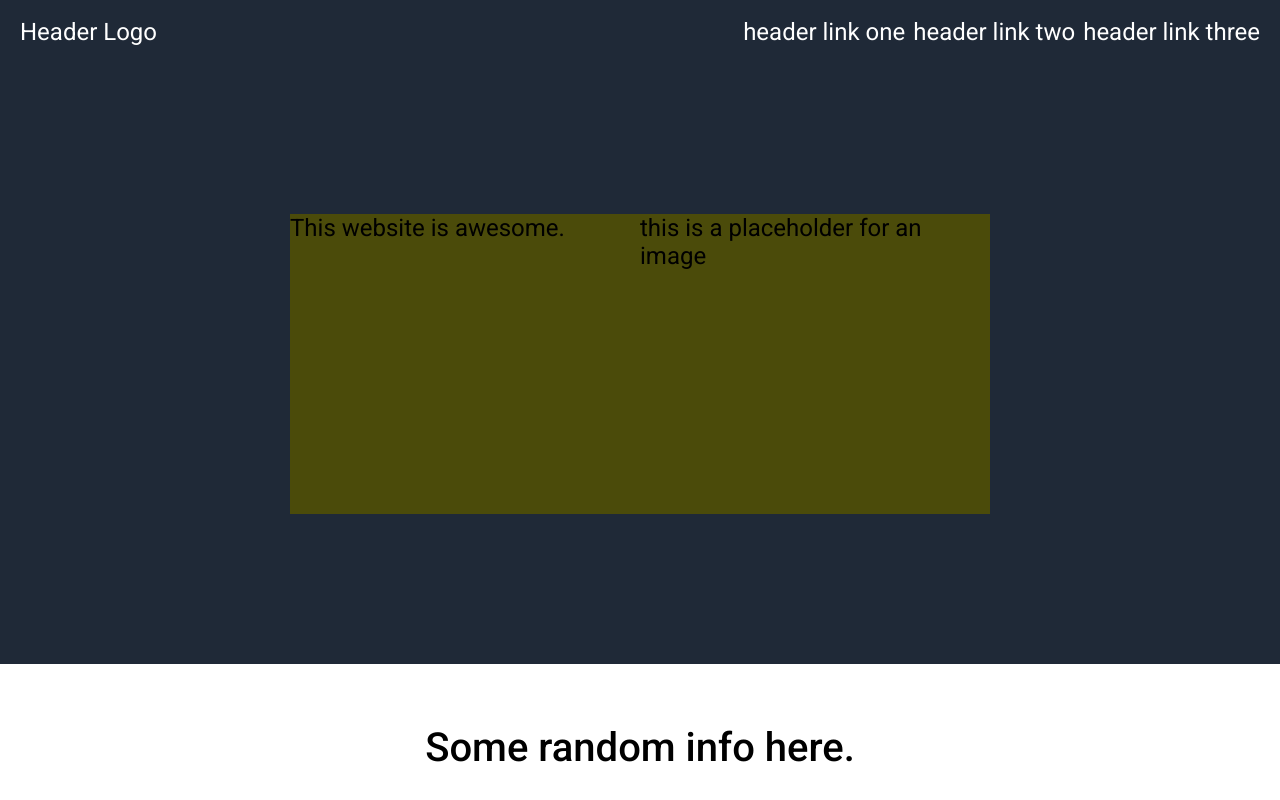
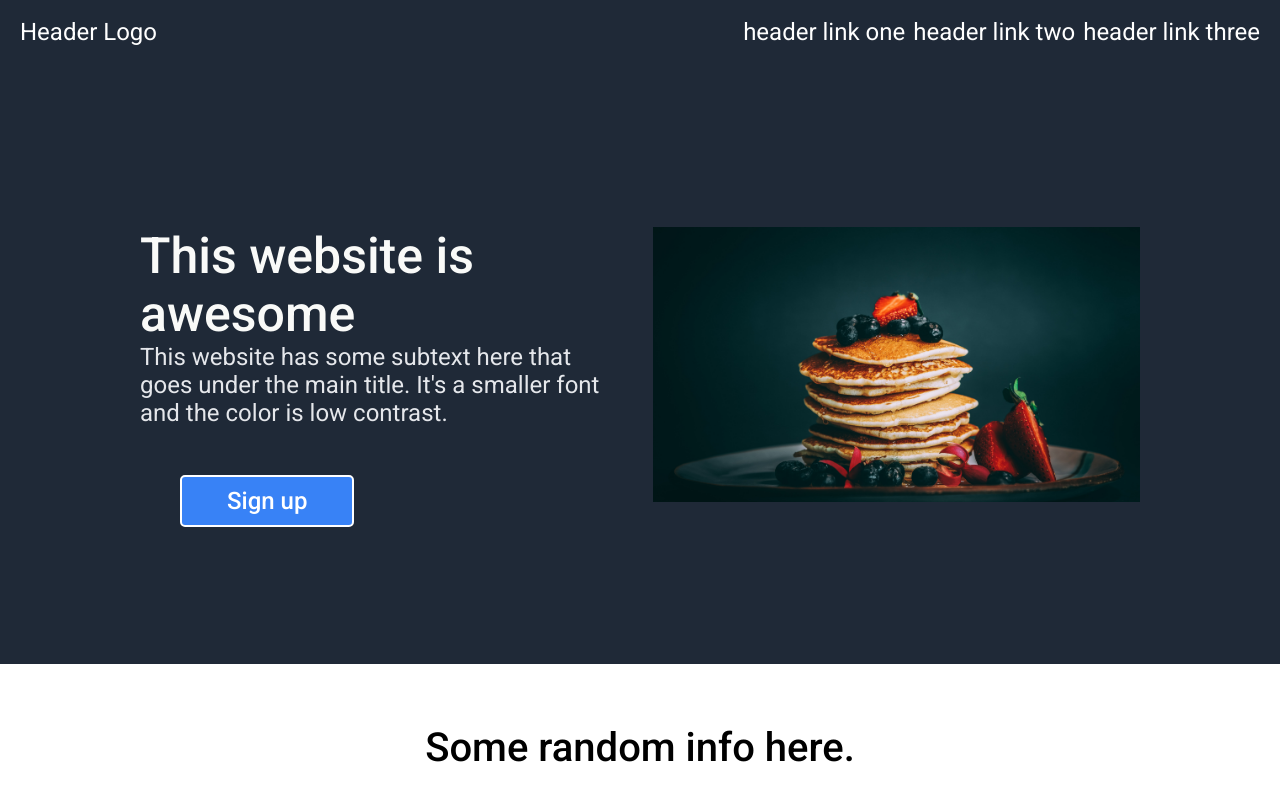
Before and after one commit to BlueRedBlueYellow/landing-page, a plain HTML site: page index.html in a window 1280 px wide. Shown: the top 800 px of the page. Drawn offline with Linux system fonts and the light colour scheme.

Commit message:
Add content to hero card and fix its size

```diff
--- a/index.html
+++ b/index.html
@@ -22,8 +22,17 @@
 
     <div class="hero">
         <div class="hero-card">
-            <div class="website-description card-item">This website is awesome.</div>
-            <div class="image-placeholder card-item">this is a placeholder for an image</div>
+            <div class="website-description card-item">
+                <!-- can't this be a <br> and a <span>/<strong> instead of two divs?-->
+                <div class="hero-card-main-text">This website is awesome</div>
+                <div class="hero-card-subtext">
+                    This website has some subtext here that goes under the main title. It's a smaller font and the color is low contrast.
+                </div>
+                <button class="sign-up-button">Sign up</button>
+            </div>
+            <div class="image-placeholder card-item">
+                <img src="./images/pancakes.jpg">
+            </div>
         </div>
     </div>
 
--- a/style.css
+++ b/style.css
@@ -50,10 +50,39 @@ ul {
 }
 
 .hero-card {
-    background-color: rgb(75, 75, 10);
     display: flex;
-    flex: 0 1 700px;
-    height: 300px;
+    flex: 0 1 1000px;
+    height: 275px;
+}
+
+.hero-card-main-text {
+    color: #f9faf8;
+    font-weight: 500;
+    font-size: 50px;
+}
+
+.hero-card-subtext {
+    color: #e5e7eb;
+    margin-bottom: 8px;
+}
+
+.website-description {
+    display: flex;
+    flex-direction: column;
+    align-items: flex-start;
+    justify-content: space-between;
+    padding: 0 25px 0 0;
+}
+
+.image-placeholder {
+    display: flex;
+    justify-content: center;
+    align-items: center;
+    overflow: hidden;
+}
+
+.image-placeholder img {
+    width: 100%;
 }
 
 .card-item {
```
